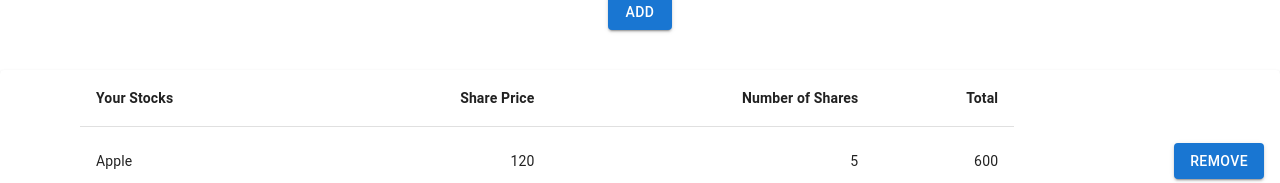
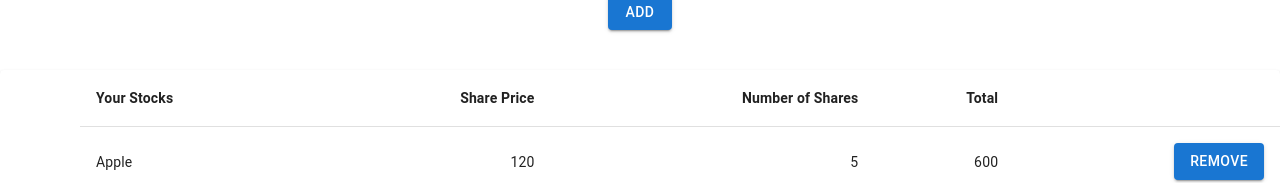
Before and after one commit to williamdjting/372-finalproject, a React (Create React App) app in the folder client/: page /dashboard1 in a window 1280 px wide. Shown: the part 284-467 px from the top of the page. Built offline with nearby package versions, Linux system fonts and the light colour scheme; no server answers.

Commit message:
fixed button css issue

```diff
--- a/client/src/pages/dashboard/Dashboard1.js
+++ b/client/src/pages/dashboard/Dashboard1.js
@@ -61,7 +61,7 @@ function Dashboard1() {
                 <TableCell align="right"><b>Share Price</b></TableCell>
                 <TableCell align="right"><b>Number of Shares</b></TableCell>
                 <TableCell align="right"><b>Total</b></TableCell>
-
+                <TableCell align="right"><b></b></TableCell>
                 </TableRow>
             </TableHead>
             {/* //fetch API right here inside <tablebody> and render the hook here// */}
--- a/client/src/pages/dashboard/Dashboard4.js
+++ b/client/src/pages/dashboard/Dashboard4.js
@@ -61,7 +61,7 @@ function Dashboard4() {
                 <TableCell align="right"><b>Share Price</b></TableCell>
                 <TableCell align="right"><b>Number of Shares</b></TableCell>
                 <TableCell align="right"><b>Total</b></TableCell>
-
+                <TableCell align="right"><b></b></TableCell>
                 </TableRow>
             </TableHead>
             {/* //fetch API right here inside <tablebody> and render the hook here// */}
--- a/client/src/pages/dashboard/Dashboard7.js
+++ b/client/src/pages/dashboard/Dashboard7.js
@@ -61,7 +61,7 @@ function Dashboard7() {
                 <TableCell align="right"><b>Share Price</b></TableCell>
                 <TableCell align="right"><b>Number of Shares</b></TableCell>
                 <TableCell align="right"><b>Total</b></TableCell>
-
+                <TableCell align="right"><b></b></TableCell>
                 </TableRow>
             </TableHead>
             {/* //fetch API right here inside <tablebody> and render the hook here// */}
--- a/client/src/pages/dashboard/Dashboard8.js
+++ b/client/src/pages/dashboard/Dashboard8.js
@@ -61,6 +61,7 @@ function Dashboard8() {
                 <TableCell align="right"><b>Share Price</b></TableCell>
                 <TableCell align="right"><b>Number of Shares</b></TableCell>
                 <TableCell align="right"><b>Total</b></TableCell>
+                <TableCell align="right"><b></b></TableCell>
                 </TableRow>
             </TableHead>
             {/* //fetch API right here inside <tablebody> and render the hook here// */}
```
